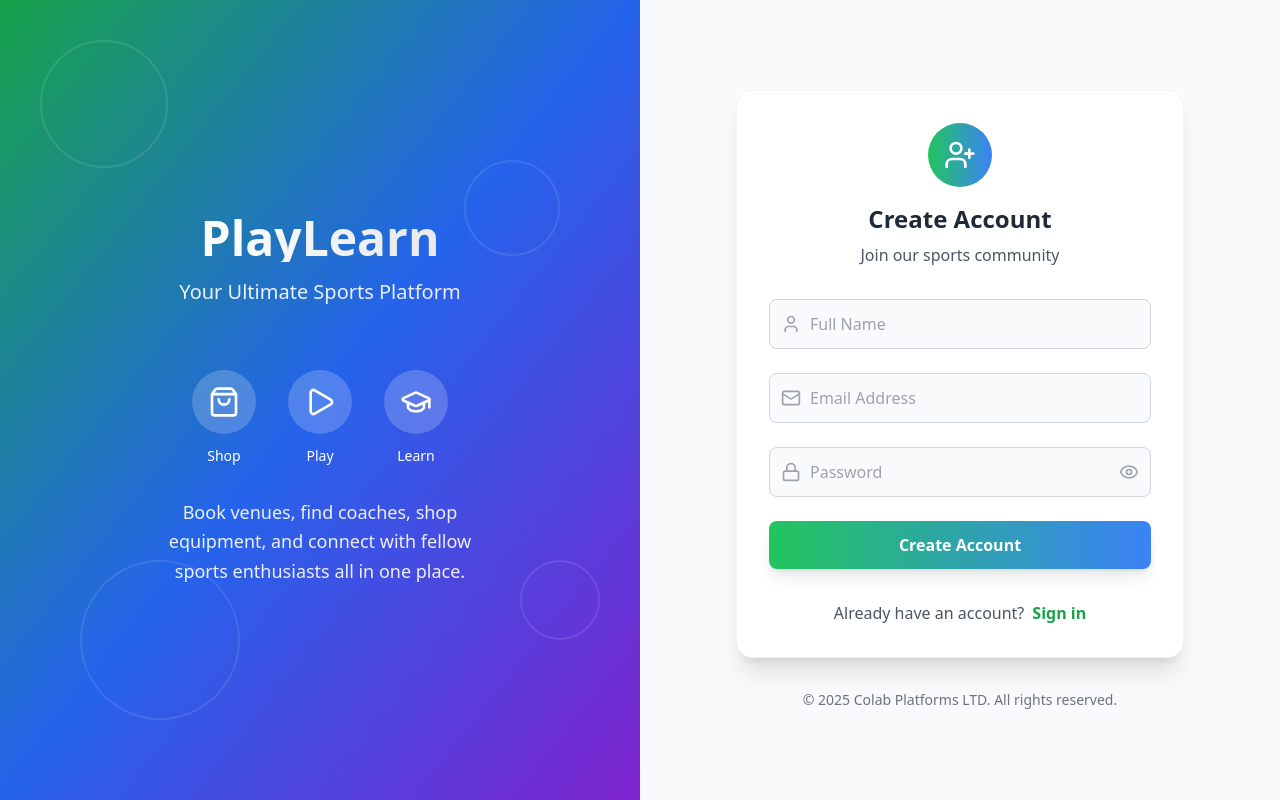
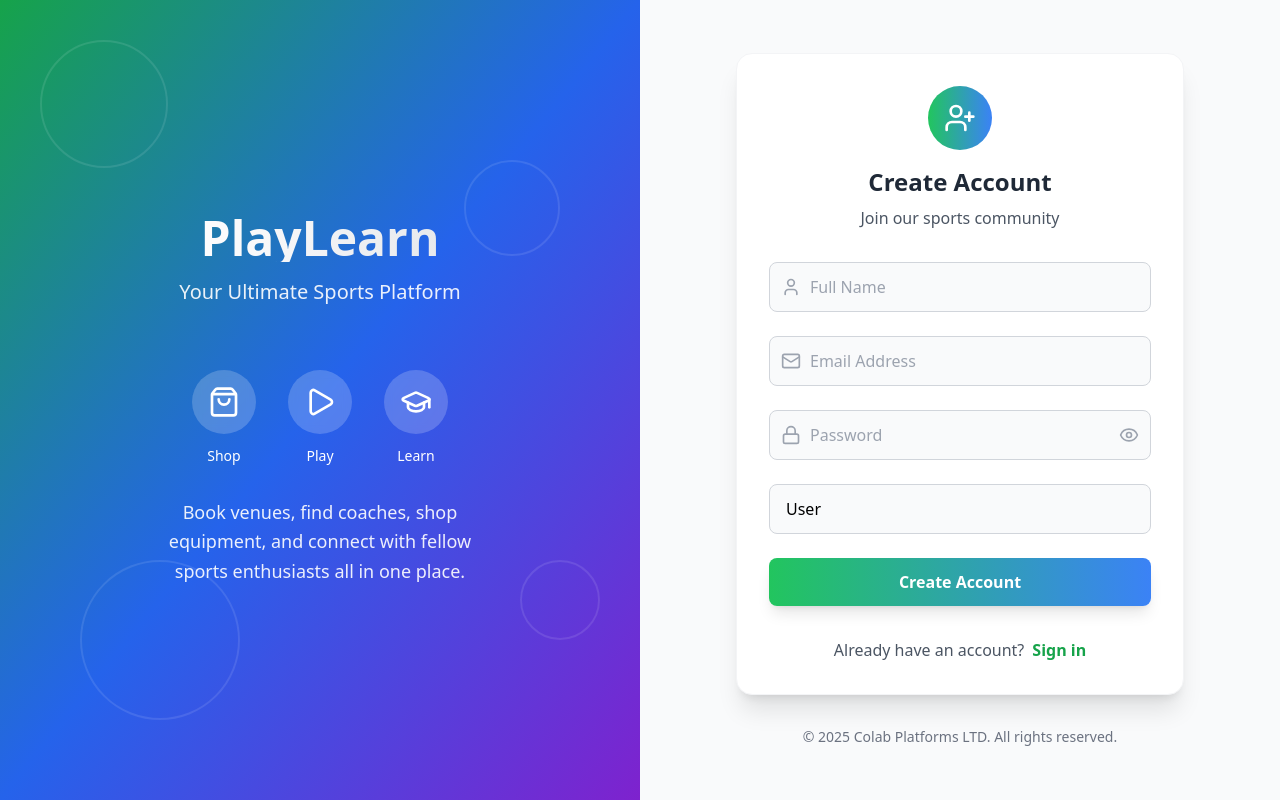
Before and after one commit to tech975/play_learn_shop, a React (Vite) app in the folder frontend/: page /login in a window 1280 px wide. Both pictures are taken after a click on the button "Sign up". Built offline with nearby package versions, Linux system fonts and the light colour scheme.

Commit message:
Update Login.jsx

```diff
--- a/frontend/src/pages/public/Login.jsx
+++ b/frontend/src/pages/public/Login.jsx
@@ -67,8 +67,15 @@ const Login = () => {
 
   useEffect(() => {
     if (user && user.role) {
-      const nextRoute = location.state?.nextRoute || "/user";
-      navigate(nextRoute, { replace: true });
+      // Check if there's a redirect path stored in sessionStorage
+      const redirectPath = sessionStorage.getItem('redirectAfterLogin');
+      if (redirectPath) {
+        sessionStorage.removeItem('redirectAfterLogin');
+        navigate(redirectPath, { replace: true });
+      } else {
+        const nextRoute = location.state?.nextRoute || "/user";
+        navigate(nextRoute, { replace: true });
+      }
     }
   }, [user, navigate, location.state]);
 
@@ -237,7 +244,7 @@ const Login = () => {
               </div>
 
               {/* Role Selection (Register Only) */}
-              {/* {!isLogin && (
+              {!isLogin && (
                 <div className="relative">
                   <select
                     name="role"
@@ -248,9 +255,10 @@ const Login = () => {
                     <option value="user">User</option>
                     <option value="coach">Coach</option>
                     <option value="owner">Venue Owner</option>
+                    <option value="admin">Administrator</option>
                   </select>
                 </div>
-              )} */}
+              )}
 
               {/* Error Message */}
               {error && (
```
